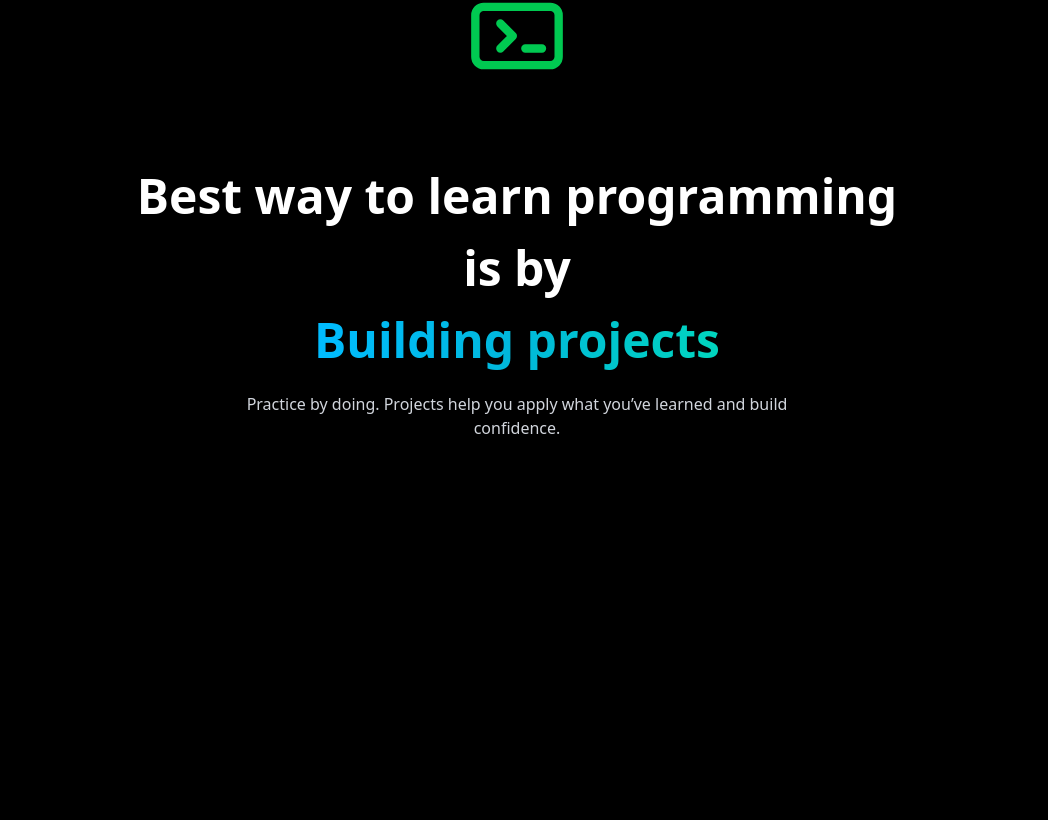
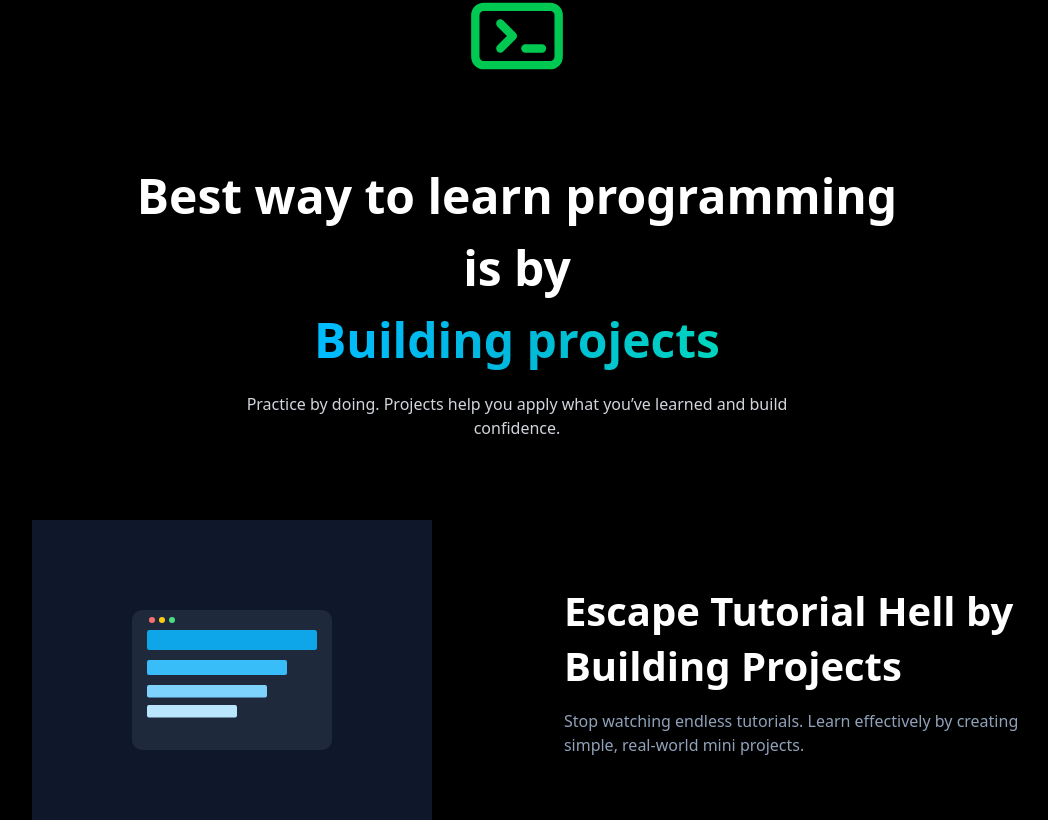
Before and after one commit to Tanujeet/CodeClimb, a Next.js app in the folder apps/web/: page / in a window 1280 px wide. Shown: the part 932-1752 px from the top of the page, without its empty margins (123-1171 px from the left). Before the commit the page ends 1668 px from the top, so only its background shows below. Built offline with nearby package versions, Linux system fonts and the light colour scheme; no server answers.

Commit message:
home page ui

```diff
--- a/apps/web/Home/Second.tsx
+++ b/apps/web/Home/Second.tsx
@@ -32,6 +32,76 @@ const Second = () => {
             build confidence.
           </p>
         </div>
+        <div className="flex flex-col gap-28">
+          <div className="flex flex-col lg:flex-row gap-3 lg:gap-12 px-4 lg:px-24 items-center mt-20">
+            {/* Left side (can add image or illustration later) */}
+            <div className="lg:w-6/12 flex justify-center">
+              <svg
+                xmlns="http://www.w3.org/2000/svg"
+                viewBox="0 0 800 600"
+                className="max-w-[400px] w-full h-auto"
+              >
+                <rect width="800" height="600" fill="#0f172a" />
+                <g>
+                  <rect
+                    x="200"
+                    y="180"
+                    width="400"
+                    height="280"
+                    rx="20"
+                    fill="#1e293b"
+                  />
+                  <rect
+                    x="230"
+                    y="220"
+                    width="340"
+                    height="40"
+                    rx="5"
+                    fill="#0ea5e9"
+                  />
+                  <rect
+                    x="230"
+                    y="280"
+                    width="280"
+                    height="30"
+                    rx="4"
+                    fill="#38bdf8"
+                  />
+                  <rect
+                    x="230"
+                    y="330"
+                    width="240"
+                    height="25"
+                    rx="4"
+                    fill="#7dd3fc"
+                  />
+                  <rect
+                    x="230"
+                    y="370"
+                    width="180"
+                    height="25"
+                    rx="4"
+                    fill="#bae6fd"
+                  />
+                  <circle cx="240" cy="200" r="6" fill="#f87171" />
+                  <circle cx="260" cy="200" r="6" fill="#facc15" />
+                  <circle cx="280" cy="200" r="6" fill="#4ade80" />
+                </g>
+              </svg>
+            </div>
+
+            {/* Right side text content */}
+            <div className="lg:w-6/12 px-6 text-center lg:text-left">
+              <h3 className="text-[1.5rem] lg:text-[2.5rem] font-semibold text-white leading-snug">
+                Escape Tutorial Hell by Building Projects
+              </h3>
+              <p className="text-slate-400 max-w-[600px] text-md mx-auto lg:mx-0 mt-4 font-light">
+                Stop watching endless tutorials. Learn effectively by creating
+                simple, real-world mini projects.
+              </p>
+            </div>
+          </div>
+        </div>
       </div>
     </div>
   );
--- a/apps/web/app/globals.css
+++ b/apps/web/app/globals.css
@@ -2,7 +2,7 @@
 @import "tailwindcss";
 
 body{
-    background-color: black;
+
     margin: 0;
     padding: 0;
     height: 100%;
```
Also changed, not shown: apps/web/public/images/undraw_building-a-website_1wrp.svg (added), apps/web/public/images/undraw_code-thinking_0vf2.svg (added).
